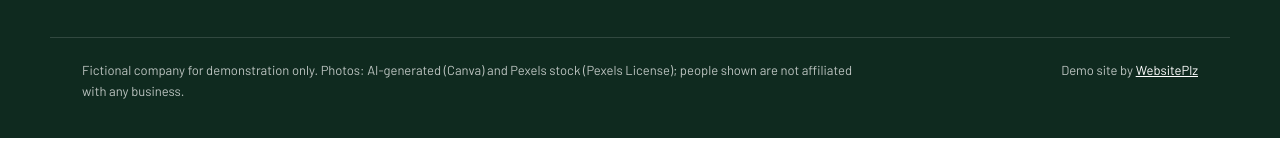
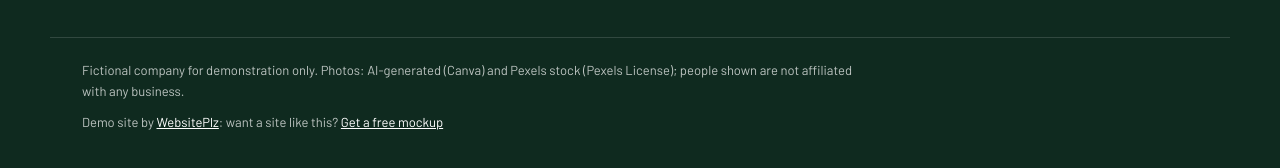
Before and after one commit to goldjoshua81-dev/contractor-samples, a plain HTML site: page loneoak-pressure-washing/index.html in a window 1280 px wide. Shown: the part 5912-6080 px from the top of the page. Before the commit the page ends 6050 px from the top, so only its background shows below. Drawn offline with Linux system fonts and the light colour scheme.

Commit message:
Fix 360px overflow on Stone Creek; footer links to matching trade page and free mockup

```diff
--- a/loneoak-pressure-washing/index.html
+++ b/loneoak-pressure-washing/index.html
@@ -14,6 +14,7 @@
 <style>@font-face{font-family:'Barlow Condensed';src:url(../fonts/barlowc-800.woff2) format('woff2');font-weight:800;font-display:swap}@font-face{font-family:'Barlow';src:url(../fonts/barlow-400.woff2) format('woff2');font-weight:400;font-display:swap}@font-face{font-family:'Barlow';src:url(../fonts/barlow-600.woff2) format('woff2');font-weight:600 700;font-display:swap}:root{--ink:#123326;--deep:#123326;--deep2:#1F4D3C;--p:#0369A1;--p2:#075985;--al:#7DD3FC;--tint:#F1F6F2;--soft:#E0F2FE;--cool:#A7E3C1;--line:#DCE8E0;--hf:'Barlow Condensed',system-ui,sans-serif;--bf:'Barlow',system-ui,-apple-system,'Segoe UI',Roboto,sans-serif;--htt:uppercase;--hls:.005em;--hw:800}*,*:before,*:after{box-sizing:border-box}
 html{scroll-behavior:smooth;-webkit-text-size-adjust:100%;scroll-padding-top:84px}
 @media(prefers-reduced-motion:reduce){html{scroll-behavior:auto}*,*:before,*:after{animation:none!important;transition:none!important}}
+html,body{overflow-x:clip}
 body{margin:0;font:400 16.5px/1.6 var(--bf);color:#1F2937;background:#fff;-webkit-font-smoothing:antialiased;text-rendering:optimizeLegibility}
 img,svg{display:block;max-width:100%}
 a{color:inherit}
@@ -130,7 +131,7 @@
 .about-media:before{content:"";position:absolute;inset:26px -18px 0 26px;border-radius:28px;background:linear-gradient(140deg,var(--p),var(--deep2));opacity:.92}
 .about-media .main{position:relative;width:100%;height:auto;aspect-ratio:4/5;object-fit:cover;border-radius:26px;box-shadow:0 30px 60px -28px rgba(15,23,42,.5)}
 .about-media .inset{position:absolute;right:-14px;top:36px;width:44%;height:auto;aspect-ratio:4/3;object-fit:cover;border-radius:18px;border:5px solid #fff;box-shadow:0 18px 40px -16px rgba(15,23,42,.45)}
-@media(max-width:600px){.about-media .inset{right:-6px}}
+@media(max-width:600px){.about-media .inset{right:-4px}.about-media:before{inset:22px -8px 0 18px}}
 .sig{position:absolute;left:18px;bottom:0;background:#fff;border-radius:16px;padding:12px 16px;box-shadow:0 18px 40px -16px rgba(15,23,42,.35);line-height:1.3}
 .sig b{display:block;font-family:var(--hf);font-weight:var(--hw);color:var(--ink);font-size:1.1rem;text-transform:var(--htt)}
 .sig span{font-size:13.5px;color:#4B5563}
@@ -342,7 +343,7 @@
   <div><h3>Contact</h3><ul class="flist"><li><a href="tel:+12105550188">(210) 555-0188</a></li><li>Mon&ndash;Sat 8am&ndash;6pm</li><li>Serving San Antonio, TX 78258</li></ul></div>
   <div><h3>Licensed &amp; insured</h3><ul class="flist lic"><li><svg class="ck" viewBox="0 0 24 24" fill="none" stroke="currentColor" stroke-width="1.8" stroke-linecap="round" stroke-linejoin="round" aria-hidden="true"><path d="m5 12.5 4.2 4.2L19 7"/></svg>General liability insured, $1M (sample)</li><li><svg class="ck" viewBox="0 0 24 24" fill="none" stroke="currentColor" stroke-width="1.8" stroke-linecap="round" stroke-linejoin="round" aria-hidden="true"><path d="m5 12.5 4.2 4.2L19 7"/></svg>EPA-compliant water recovery</li><li><svg class="ck" viewBox="0 0 24 24" fill="none" stroke="currentColor" stroke-width="1.8" stroke-linecap="round" stroke-linejoin="round" aria-hidden="true"><path d="m5 12.5 4.2 4.2L19 7"/></svg>Owner on every job</li></ul></div>
  </div>
- <div class="wrap fbot"><p>Fictional company for demonstration only. Photos: AI-generated (Canva) and Pexels stock (Pexels License); people shown are not affiliated with any business.</p><p>Demo site by <a href="https://websiteplz.com/">WebsitePlz</a></p></div>
+ <div class="wrap fbot"><p>Fictional company for demonstration only. Photos: AI-generated (Canva) and Pexels stock (Pexels License); people shown are not affiliated with any business.</p><p>Demo site by <a href="https://websiteplz.com/pressure-washing/">WebsitePlz</a>: want a site like this? <a href="https://websiteplz.com/pressure-washing/#mockup">Get a free mockup</a></p></div>
 </footer>
 <nav class="mbar" aria-label="Quick actions"><a class="c" href="tel:+12105550188"><svg class="i" viewBox="0 0 24 24" fill="none" stroke="currentColor" stroke-width="1.8" stroke-linecap="round" stroke-linejoin="round" aria-hidden="true"><path d="M5 4h3.5l1.6 4.2-2.2 1.4a11 11 0 0 0 6.5 6.5l1.4-2.2L20 15.5V19a2 2 0 0 1-2.2 2A16.5 16.5 0 0 1 3 6.2 2 2 0 0 1 5 4z"/></svg>Call now</a><a class="q" href="#quote">Get a Free Quote</a></nav>
 </body>
```
Also changed, not shown: ridgeline/index.html (+3 -2 lines), stonecreek-plumbing/index.html (+3 -2 lines), tidypine-cleaning/index.html (+3 -2 lines).
